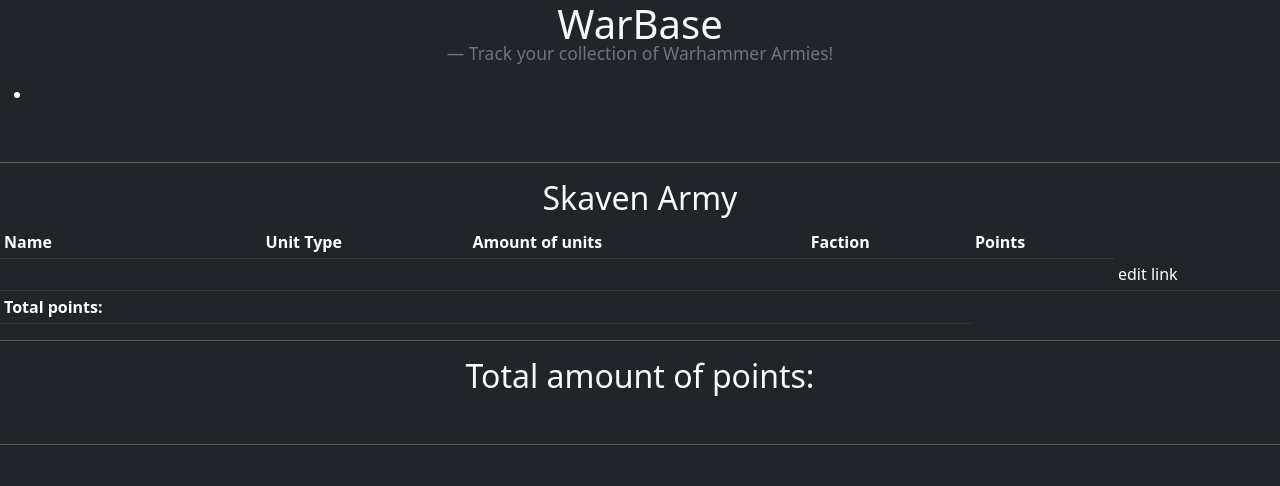
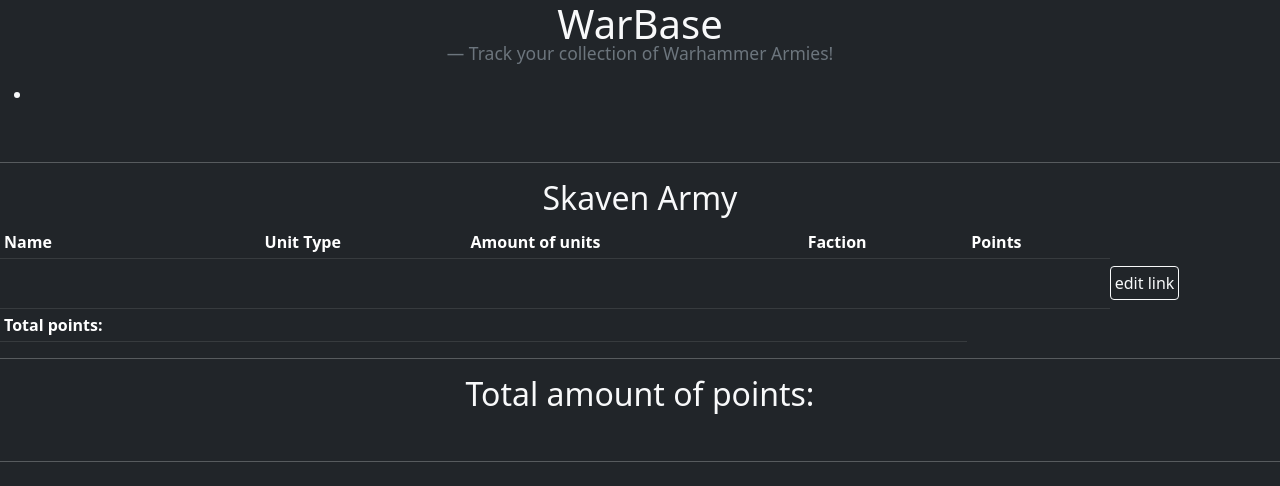
Before and after one commit to Vicible2/CRUD, a PHP site: page /index.php in a window 1280 px wide. Shown: the top 486 px of the page. Run offline with PHP 8.4, Linux system fonts and the light colour scheme; tables that the repository leaves empty or names only in its code hold one stand-in row (values such as "Sample post"); data that the repository does not hold is empty.

Commit message:
Add button styling to edit buttons database

```diff
--- a/edit.php
+++ b/edit.php
@@ -15,5 +15,6 @@
 	Load table, (or only 1 row of table to be editable.)
 	Save/submit edit button
 	When saved, go back to overview.php, overview loads edited data.
+
 </body>
 </html>
--- a/overview.php
+++ b/overview.php
@@ -43,7 +43,7 @@
 			<td> <?= $card['Amount of Units']?> </td>
 			<td> <?= $card['Faction']?> </td>
 			<td> <?= $card['Points']?> </td>
-			<td> edit link</td>
+			<td class="btn btn-outline-light mb-2 mt-2"> edit link</td>
 		</tr>
 
 		<?php endforeach; ?>
```
